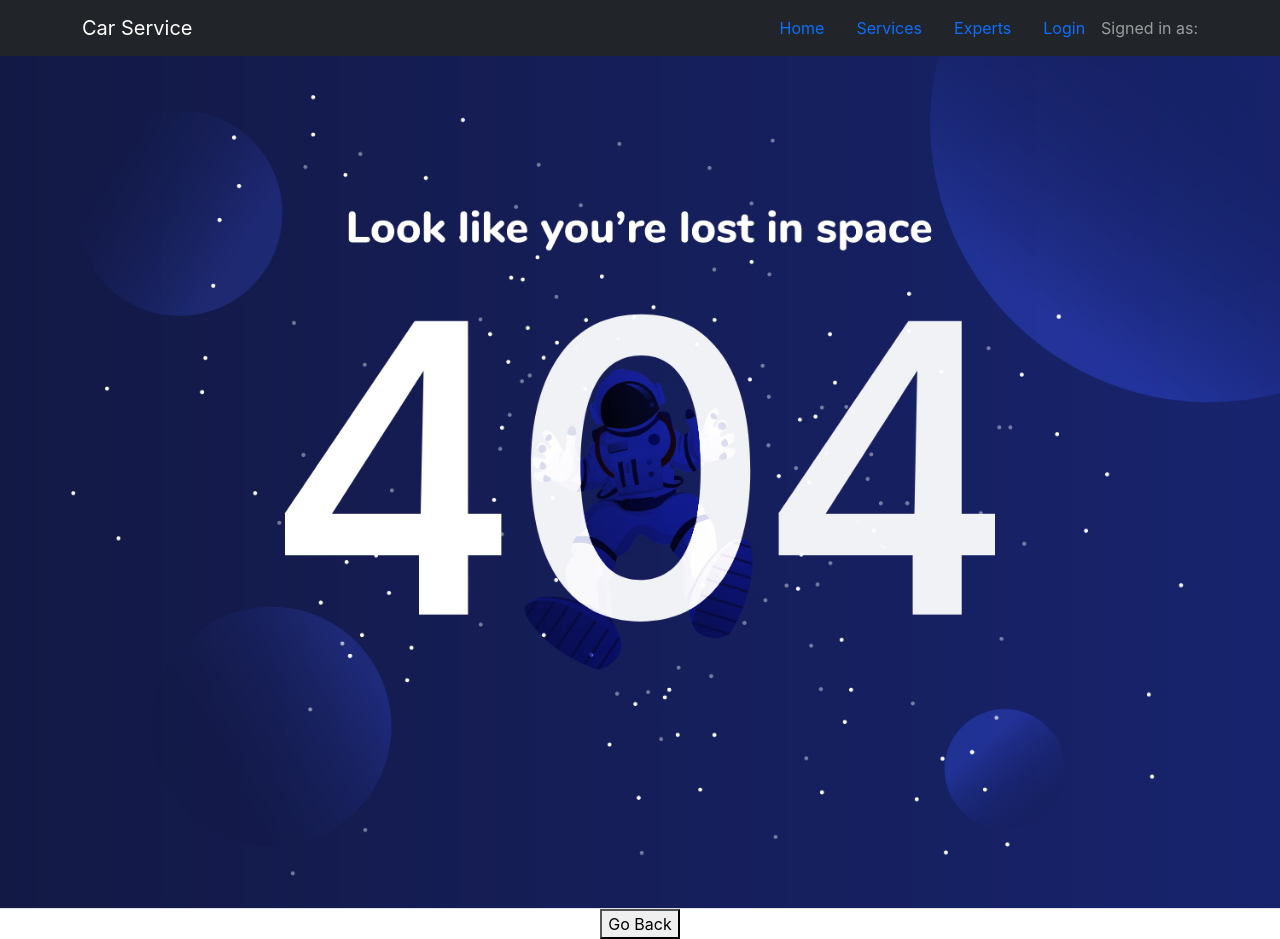
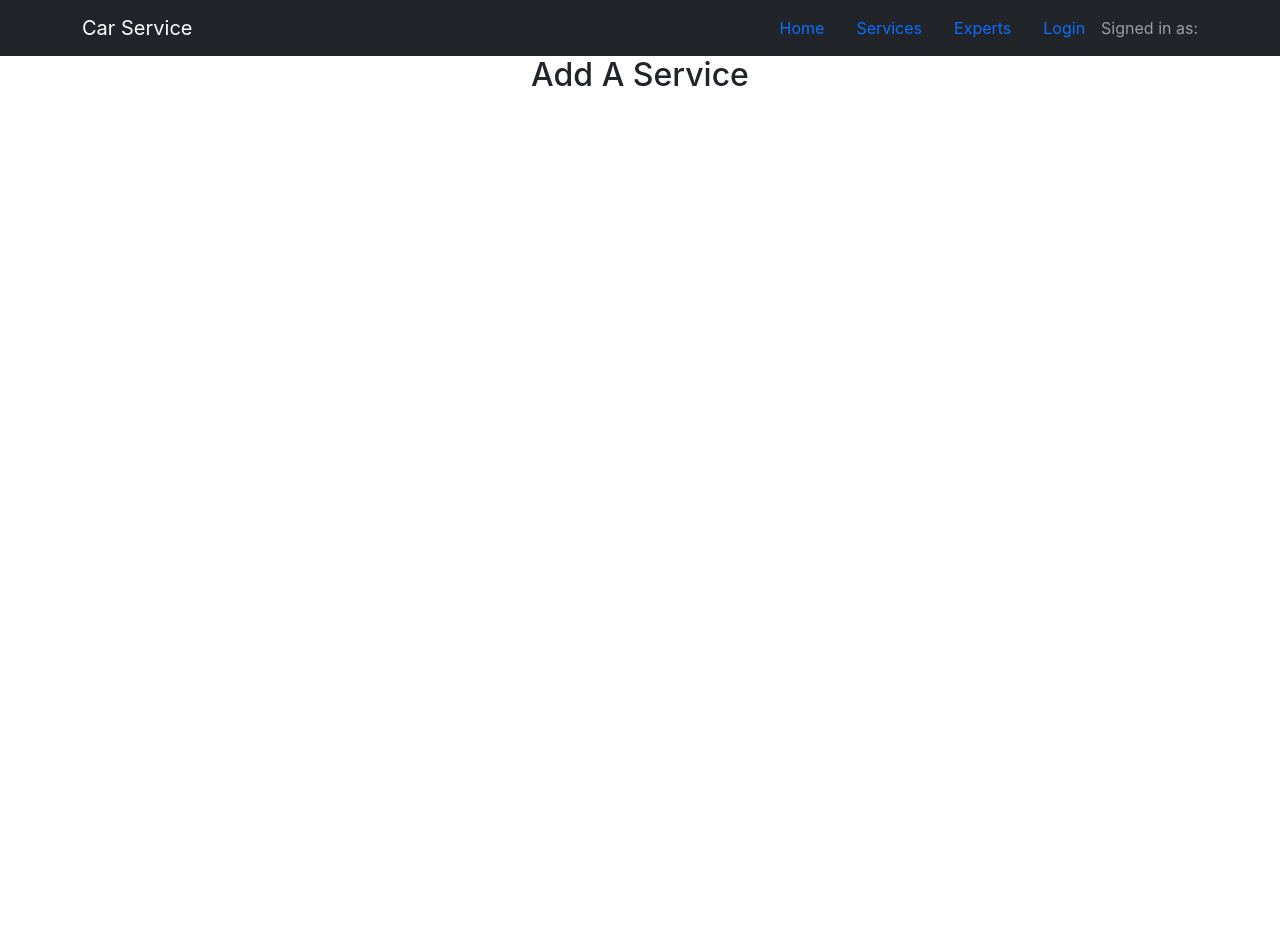
Before and after one commit to hasan75/genius_mechanic_client_site_react_mongodb, a React (Create React App) app: page /addservice in a window 1280 px wide. After the commit the page ends 800 px from the top, so only its background shows below. Built offline with nearby package versions, Linux system fonts and the light colour scheme; no server answers.

Commit message:
add service route added

```diff
--- a/src/App.js
+++ b/src/App.js
@@ -8,6 +8,7 @@ import Login from './Pages/Login/Login/Login';
 import Header from './Pages/Shared/Header/Header';
 import AuthProvider from './context/authProvider';
 import PrivateRoute from './Pages/Login/PrivateRoute/PrivateRoute';
+import AddService from './Pages/AddService/AddService';
 
 function App() {
   return (
@@ -28,6 +29,9 @@ function App() {
             <PrivateRoute exact path='/booking/:serviceId'>
               <Booking></Booking>
             </PrivateRoute>
+            <Route exact path = '/addservice'>
+              <AddService></AddService>
+            </Route>
             <Route path='*'>
               <NotFound></NotFound>
             </Route>
--- /dev/null
+++ b/src/Pages/AddService/AddService.js
@@ -0,0 +1,11 @@
+import React from 'react';
+
+const AddService = () => {
+    return (
+        <div>
+            <h2>Add A Service</h2>
+        </div>
+    );
+};
+
+export default AddService;
--- a/src/Pages/Shared/Header/Header.js
+++ b/src/Pages/Shared/Header/Header.js
@@ -10,7 +10,7 @@ const Header = () => {
         <>
            <Navbar collapseOnSelect expand="lg" sticky='top' bg="dark" variant="dark">
                 <Container>
-                    <Navbar.Brand href="#home">Car Service</Navbar.Brand>
+                    <Navbar.Brand as={HashLink} to="/home#home">Car Service</Navbar.Brand>
                     <Navbar.Toggle />
                     <Navbar.Collapse className="justify-content-end">
                         <Nav.Link as={HashLink} to="/home#home">Home</Nav.Link>
```
